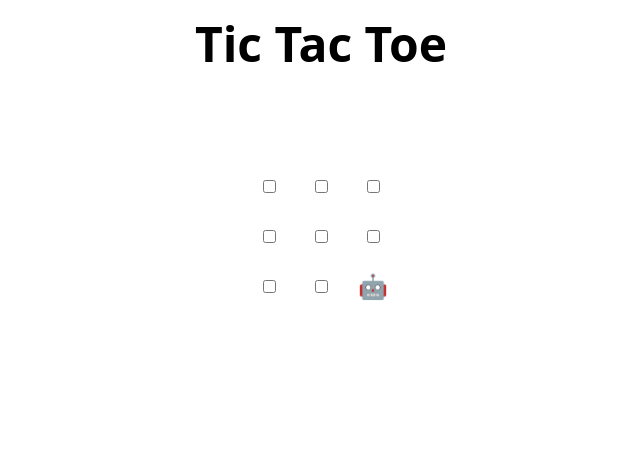
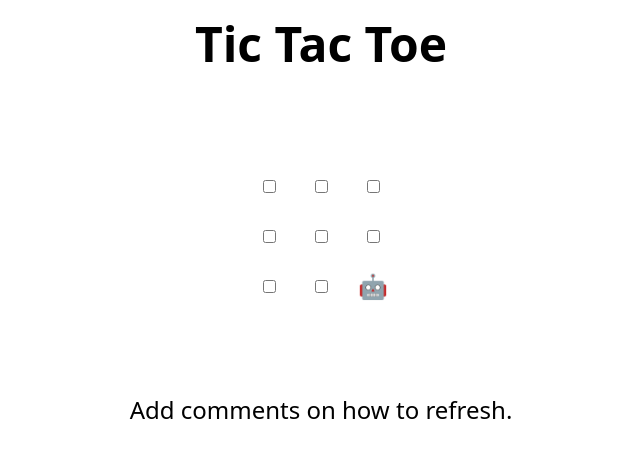
Before and after one commit to gamblecoding/skills-review-pull-requests, a plain HTML site: page index.html in a window 1280 px wide. Shown: the whole page, without its empty margins (319-959 px from the left). Drawn offline with Linux system fonts and the light colour scheme.

Commit message:
Update index.html
Here is how to refresh

```diff
--- a/index.html
+++ b/index.html
@@ -48,7 +48,7 @@
 </table>
 
 <h2 hidden>Game over, refresh to play again 🧑‍💻 🤖!</h2>
-
+Add comments on how to refresh.
 <script>
   // Initialization
   const boxes = Array.from(document.querySelectorAll("td"));
```
